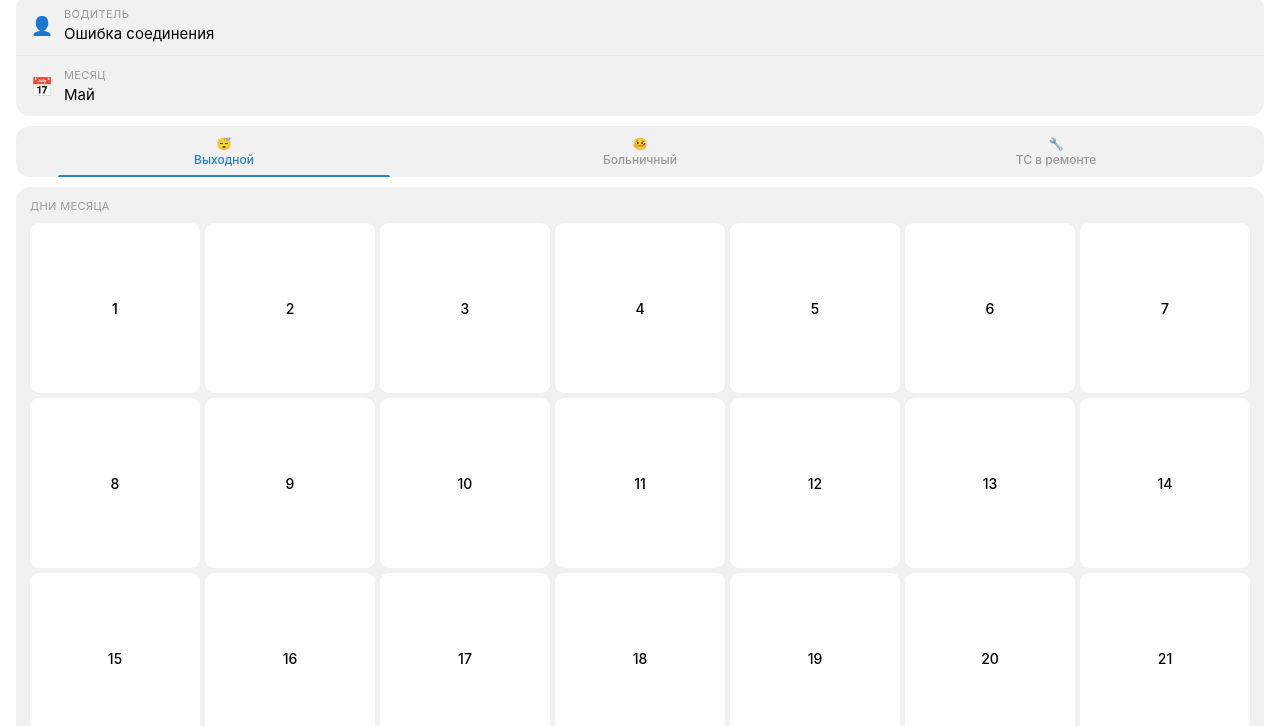
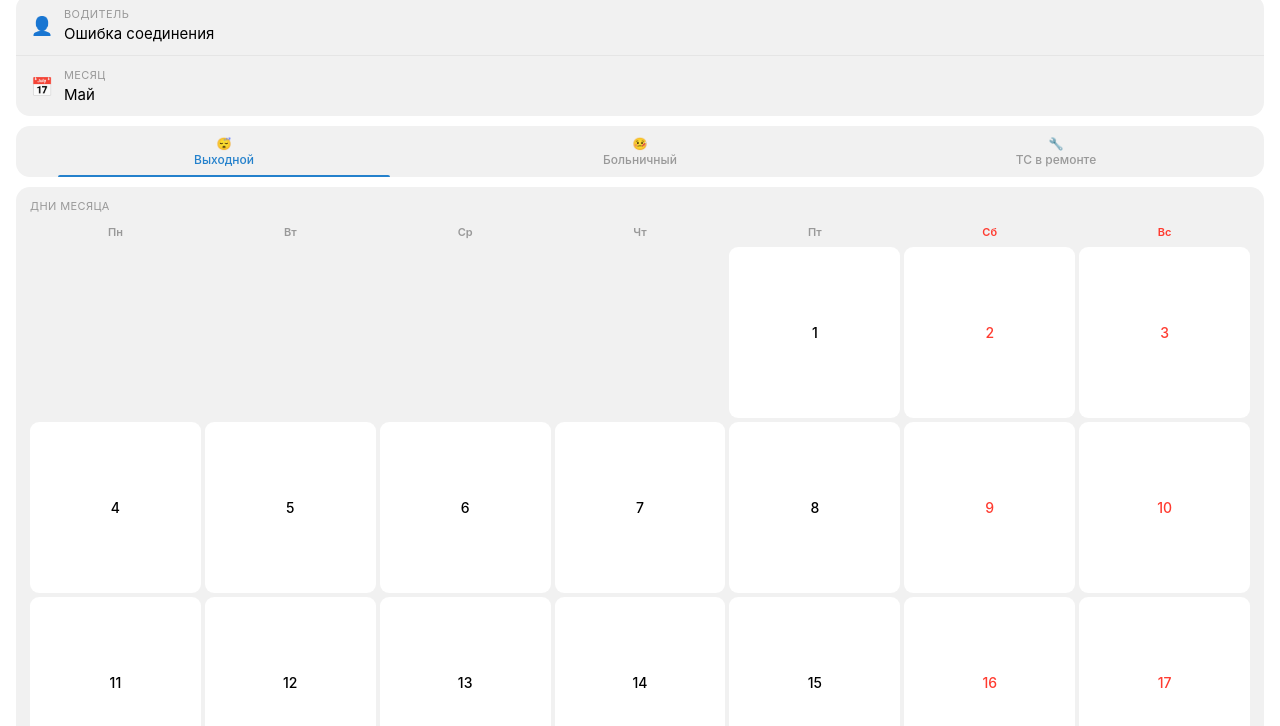
Before and after one commit to matveevpe/autopark-bot, a website: page public/index.html in a window 1280 px wide. Shown: the part 74-800 px from the top of the page. Drawn offline with Linux system fonts and the light colour scheme; no server answers.

Commit message:
calendar: weekday headers, monday start, weekend colors

```diff
--- a/public/index.html
+++ b/public/index.html
@@ -128,8 +128,17 @@
   .days-grid {
     display: grid;
     grid-template-columns: repeat(7, 1fr);
-    gap: 5px;
+    gap: 4px;
   }
+  .dow-label {
+    text-align: center;
+    font-size: 11px;
+    font-weight: 600;
+    color: var(--tg-theme-hint-color, #999);
+    padding: 2px 0 4px;
+  }
+  .dow-label.weekend { color: #ff3b30; }
+  .day-spacer { /* пустая ячейка для сдвига */ }
   .day-btn {
     aspect-ratio: 1;
     border-radius: 9px;
@@ -145,9 +154,12 @@
     align-items: center;
     justify-content: center;
   }
+  .day-btn.weekend {
+    color: #ff3b30;
+  }
   .day-btn.selected {
     background: var(--tg-theme-button-color, #2481cc);
-    color: var(--tg-theme-button-text-color, #fff);
+    color: var(--tg-theme-button-text-color, #fff) !important;
     transform: scale(1.05);
   }
   .day-btn:active { transform: scale(0.94); }
@@ -350,19 +362,42 @@
     const monthIdx = MONTHS.indexOf(month);
     const year = new Date().getFullYear();
     const daysInMonth = new Date(year, monthIdx + 1, 0).getDate();
+    // День недели первого числа (0=вс..6=сб), переводим в пн=0..вс=6
+    const firstDow = (new Date(year, monthIdx, 1).getDay() + 6) % 7;
 
     selectedDays.clear();
     updateDaysCount();
 
     const grid = document.getElementById('daysGrid');
     grid.innerHTML = '';
+
+    // Заголовки дней недели
+    const dowNames = ['Пн','Вт','Ср','Чт','Пт','Сб','Вс'];
+    dowNames.forEach((name, i) => {
+      const lbl = document.createElement('div');
+      lbl.className = 'dow-label' + (i >= 5 ? ' weekend' : '');
+      lbl.textContent = name;
+      grid.appendChild(lbl);
+    });
+
+    // Пустые ячейки до первого числа
+    for (let i = 0; i < firstDow; i++) {
+      const sp = document.createElement('div');
+      sp.className = 'day-spacer';
+      grid.appendChild(sp);
+    }
+
+    // Дни месяца
     for (let d = 1; d <= daysInMonth; d++) {
+      const dow = (firstDow + d - 1) % 7; // 0=пн..6=вс
       const btn = document.createElement('button');
-      btn.className = 'day-btn';
+      btn.className = 'day-btn' + (dow >= 5 ? ' weekend' : '');
       btn.textContent = d;
+      btn.dataset.day = d;
       btn.addEventListener('click', () => toggleDay(d, btn));
       grid.appendChild(btn);
     }
+
     document.getElementById('selectAllBtn').textContent = 'Выбрать все дни';
   }
 
@@ -386,7 +421,7 @@
     selectedDays.clear();
     btns.forEach(btn => {
       if (!allSelected) {
-        selectedDays.add(parseInt(btn.textContent));
+        selectedDays.add(parseInt(btn.dataset.day));
         btn.classList.add('selected');
       } else {
         btn.classList.remove('selected');
```
